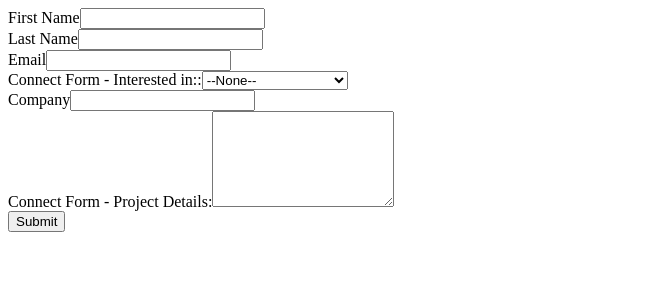
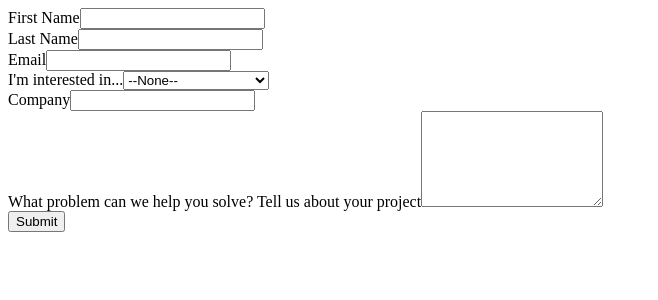
Before and after one commit to bwilliamsProlificinteractive/Test, a PHP site: page / in a window 1280 px wide. Shown: the top 300 px of the page, without its empty margins (0-658 px from the left). Run offline with PHP 8.4, Linux system fonts and the light colour scheme.

Commit message:
Update index.php

```diff
--- a/index.php
+++ b/index.php
@@ -29,7 +29,7 @@
 
 <label for="email">Email</label><input  id="email" maxlength="80" name="email" size="20" type="text" /><br>
 
-Connect Form - Interested in::<select  id="00N1I00000LqV18" name="00N1I00000LqV18" title="Connect Form - Interested in:"><option value="">--None--</option><option value="New Business">New Business</option>
+I'm interested in...<select  id="00N1I00000LqV18" name="00N1I00000LqV18" title="Connect Form - Interested in:"><option value="">--None--</option><option value="New Business">New Business</option>
 <option value="Career Opportunities">Career Opportunities</option>
 <option value="Press">Press</option>
 <option value="Other">Other</option>
@@ -37,7 +37,7 @@ Connect Form - Interested in::<select  id="00N1I00000LqV18" name="00N1I00000LqV1
 
 <label for="company">Company</label><input  id="company" maxlength="40" name="company" size="20" type="text" /><br>
 
-Connect Form - Project Details:<textarea  id="00N1I00000LqV1D" name="00N1I00000LqV1D" rows="6" type="text" wrap="soft"></textarea><br>
+What problem can we help you solve? Tell us about your project<textarea  id="00N1I00000LqV1D" name="00N1I00000LqV1D" rows="6" type="text" wrap="soft"></textarea><br>
 
 <input type="submit" name="submit">
 
```
